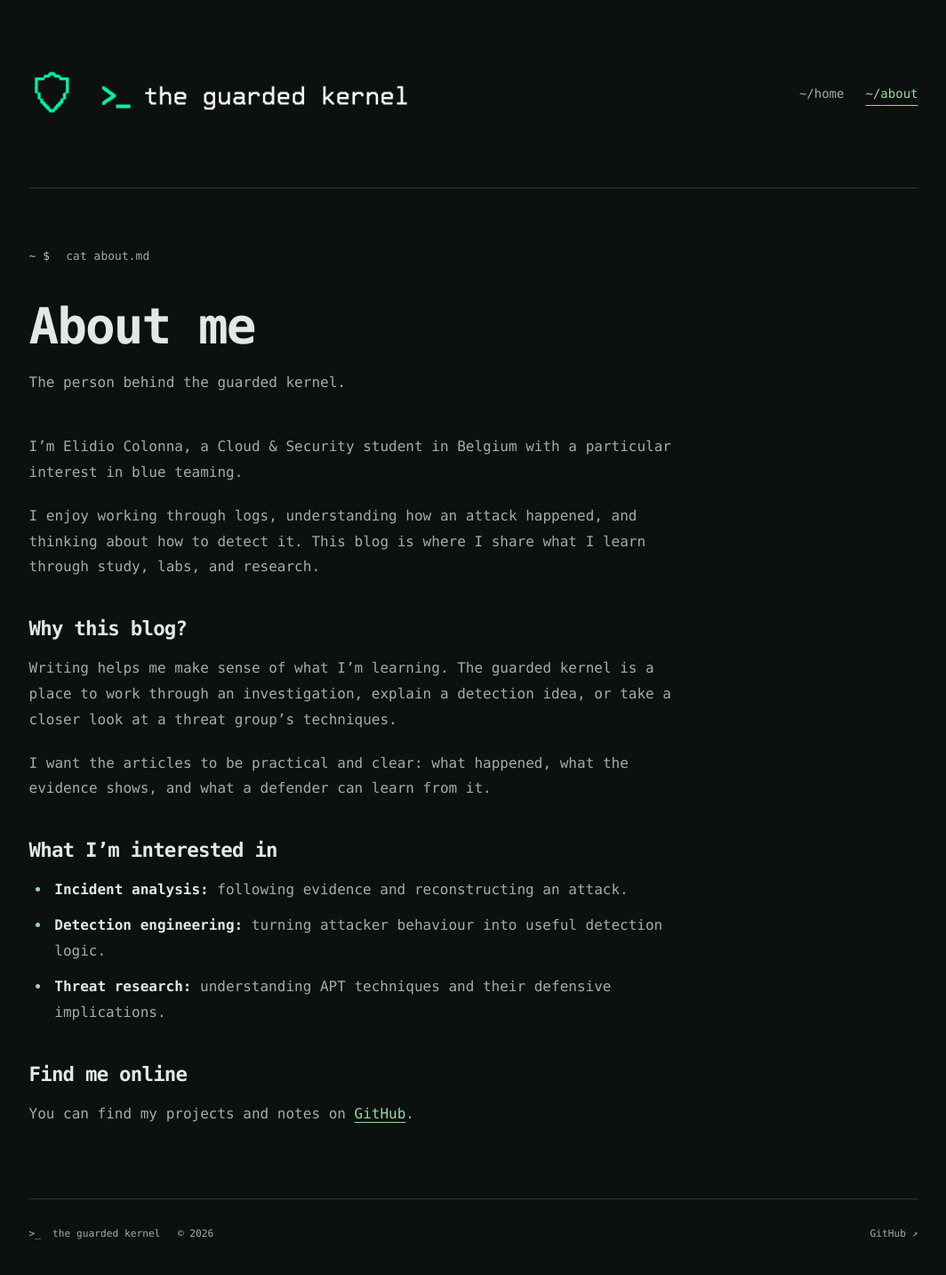
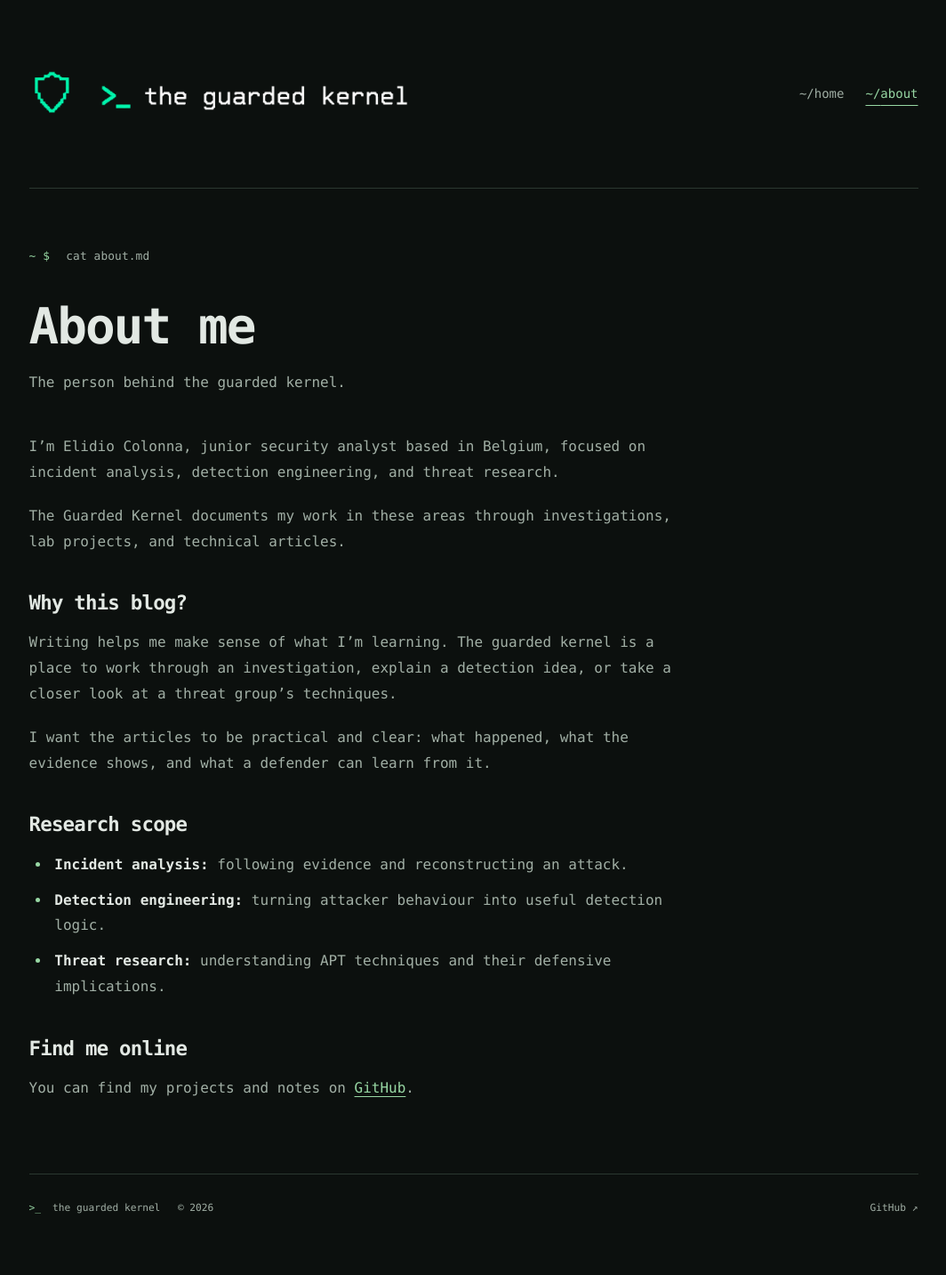
Before and after one commit to ElidioColonnaPXL/ElidioColonnaPXL.github.io, a Jekyll site: the page built from about.md, in a window 1280 px wide. Shown: the whole page at 89% size, without its empty margins (100-1164 px from the left). Built offline with Jekyll 4.4.1, drawn with Linux system fonts in a browser that asks for light colours; after the commit the page ends 1404 px from its top, so only the background shows below that.

Commit message:
adjusted about me

```diff
--- a/about.md
+++ b/about.md
@@ -8,9 +8,9 @@ subtitle: "The person behind the guarded kernel."
 description: "About Elidio Colonna and The Guarded Kernel, a personal blog about blue teaming, incident analysis, detection, and APT research."
 ---
 
-I'm Elidio Colonna, a Cloud & Security student in Belgium with a particular interest in blue teaming.
+I'm Elidio Colonna, junior security analyst based in Belgium, focused on incident analysis, detection engineering, and threat research.
 
-I enjoy working through logs, understanding how an attack happened, and thinking about how to detect it. This blog is where I share what I learn through study, labs, and research.
+The Guarded Kernel documents my work in these areas through investigations, lab projects, and technical articles.
 
 ## Why this blog?
 
@@ -18,7 +18,7 @@ Writing helps me make sense of what I'm learning. The guarded kernel is a place
 
 I want the articles to be practical and clear: what happened, what the evidence shows, and what a defender can learn from it.
 
-## What I'm interested in
+## Research scope
 
 - **Incident analysis:** following evidence and reconstructing an attack.
 - **Detection engineering:** turning attacker behaviour into useful detection logic.
```
